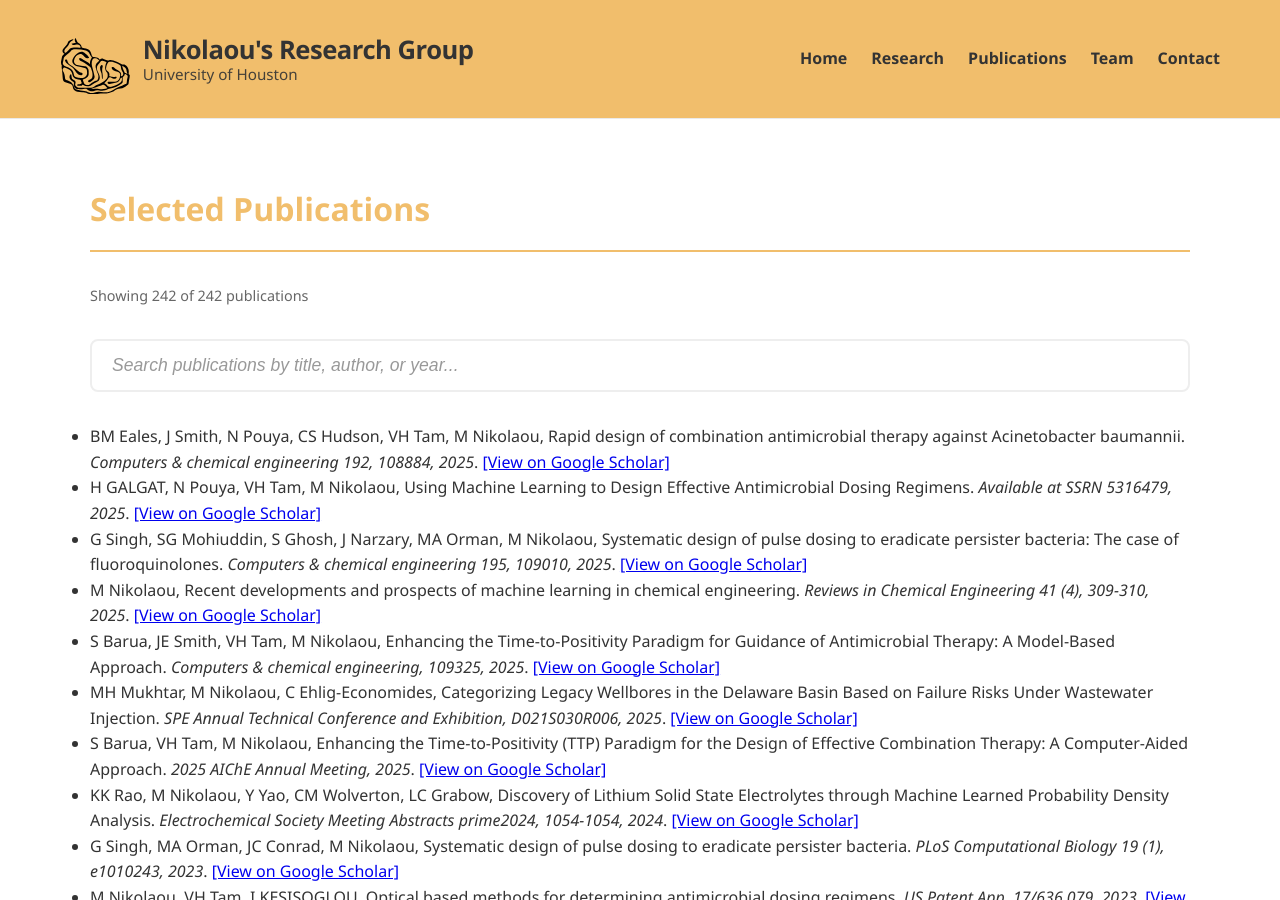
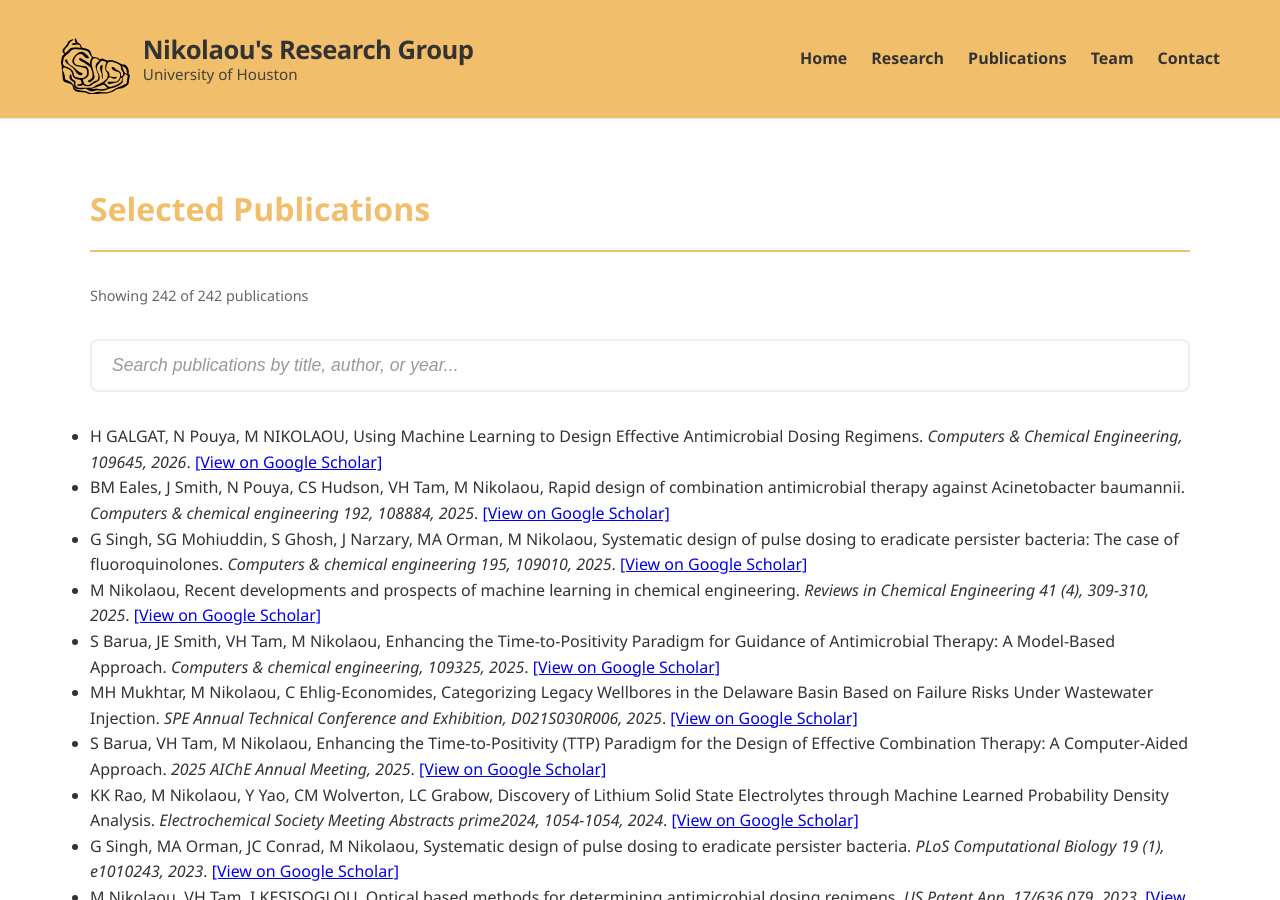
Before and after one commit to GALGAT/nikolaou-lab, a Jekyll site: the page built from publications.html, in a window 1280 px wide and 900 px high. Built offline with Jekyll 4.4.1, drawn with Linux system fonts in a browser that asks for light colours.

```diff
--- a/_data/publications.yml
+++ b/_data/publications.yml
@@ -1,3 +1,8 @@
+- title: Using Machine Learning to Design Effective Antimicrobial Dosing Regimens
+  year: '2026'
+  author: H GALGAT, N Pouya, M NIKOLAOU
+  journal: Computers & Chemical Engineering, 109645, 2026
+  url: https://scholar.google.com/citations?view_op=view_citation&hl=en&user=mLs4L3UAAAAJ&pagesize=100&sortby=pubdate&citation_for_view=mLs4L3UAAAAJ:_5tno0g5mFcC
 - title: 'Enhancing the Time-to-Positivity (TTP) Paradigm for the Design of Effective
     Combination Therapy: A Computer-Aided Approach'
   year: '2025'
@@ -27,11 +32,6 @@
   author: G Singh, SG Mohiuddin, S Ghosh, J Narzary, MA Orman, M Nikolaou
   journal: Computers & chemical engineering 195, 109010, 2025
   url: https://scholar.google.com/citations?view_op=view_citation&hl=en&user=mLs4L3UAAAAJ&pagesize=100&sortby=pubdate&citation_for_view=mLs4L3UAAAAJ:LO7wyVUgiFcC
-- title: Using Machine Learning to Design Effective Antimicrobial Dosing Regimens
-  year: '2025'
-  author: H GALGAT, N Pouya, VH Tam, M Nikolaou
-  journal: Available at SSRN 5316479, 2025
-  url: https://scholar.google.com/citations?view_op=view_citation&hl=en&user=mLs4L3UAAAAJ&pagesize=100&sortby=pubdate&citation_for_view=mLs4L3UAAAAJ:_5tno0g5mFcC
 - title: Rapid design of combination antimicrobial therapy against Acinetobacter baumannii
   year: '2025'
   author: BM Eales, J Smith, N Pouya, CS Hudson, VH Tam, M Nikolaou
```
